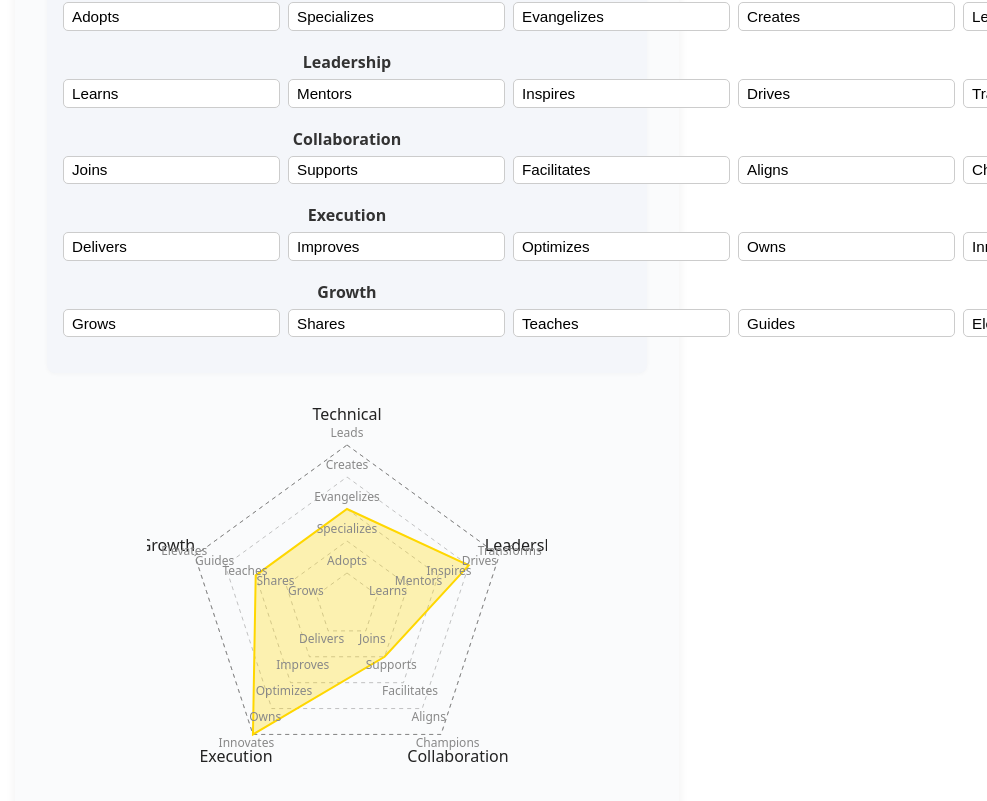
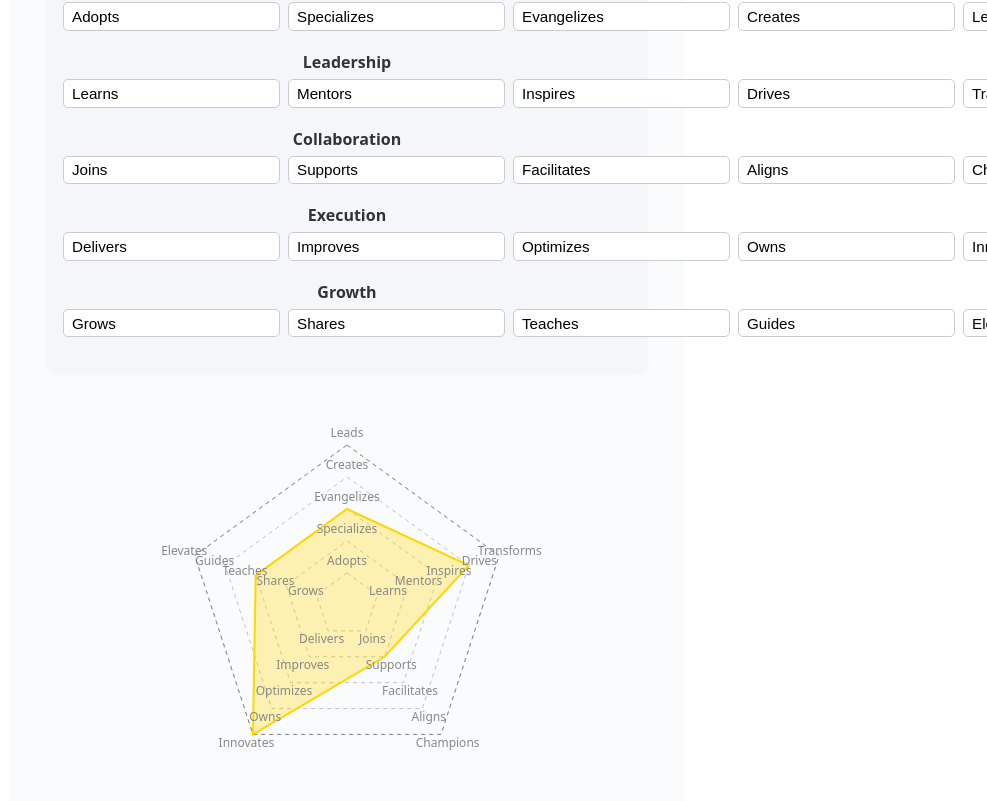
Before and after one commit to martsie/engineering-ladder-builder, a React (Vite) app: page / in a window 1280 px wide. Shown: the part 621-1422 px from the top of the page, without its empty margins (293-1280 px from the left). Built offline with nearby package versions, Linux system fonts and the light colour scheme.

Commit message:
Remove outer labels

```diff
--- a/src/RadarChart.tsx
+++ b/src/RadarChart.tsx
@@ -168,23 +168,6 @@ const RadarChart: React.FC<RadarChartProps> = ({
           onMouseDown={handlePointerDown(i)}
         />
       ))}
-      {/* Axis labels (outer) */}
-      {labels.map((label, i) => {
-        const [x, y] = getPoint(i, 1.18);
-        return (
-          <text
-            key={i}
-            x={x}
-            y={y}
-            textAnchor="middle"
-            alignmentBaseline="middle"
-            fontSize={16}
-            fill="#222"
-          >
-            {label}
-          </text>
-        );
-      })}
       {/* Level labels */}
       {levelLabelElements}
     </svg>
```
